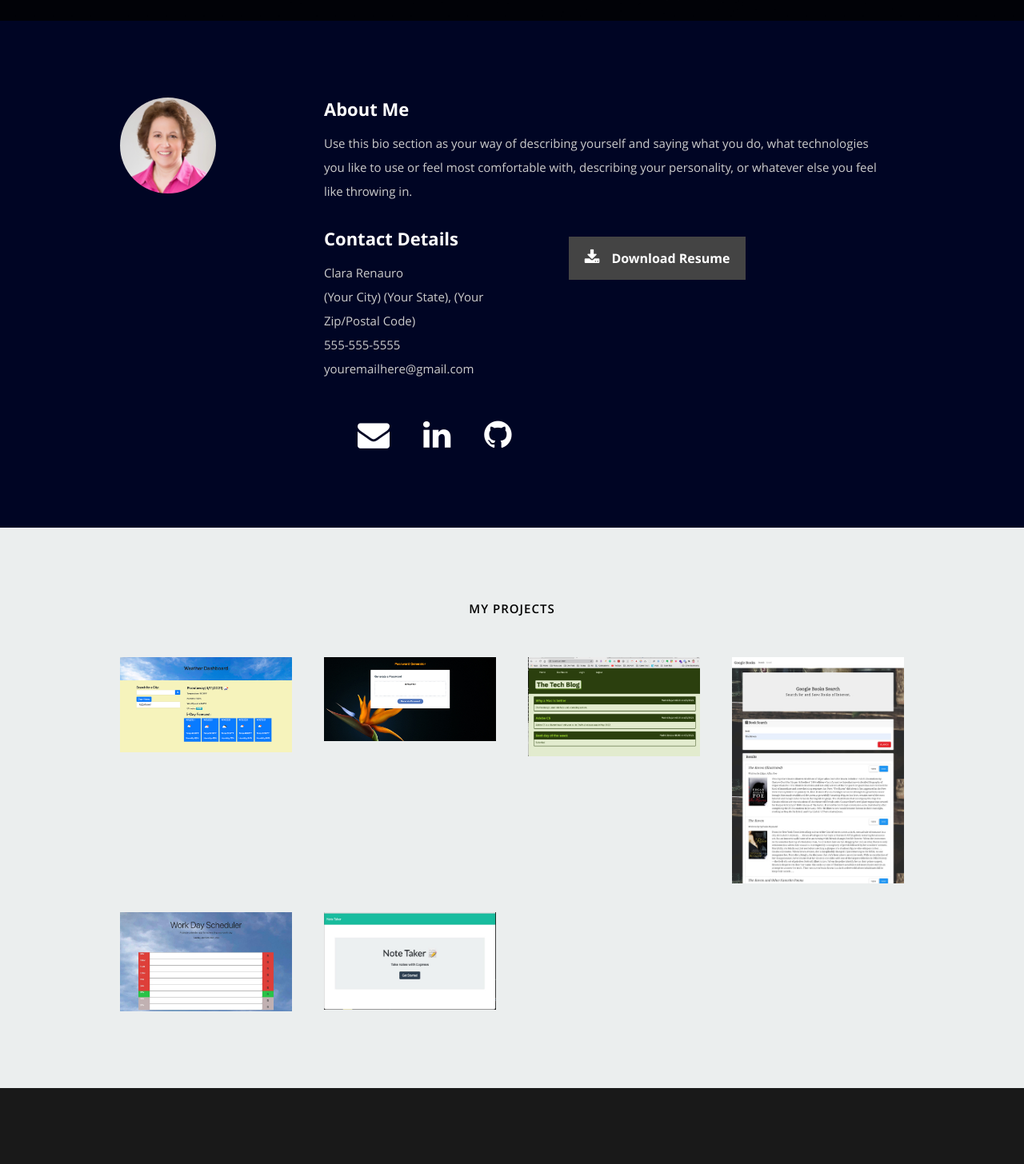
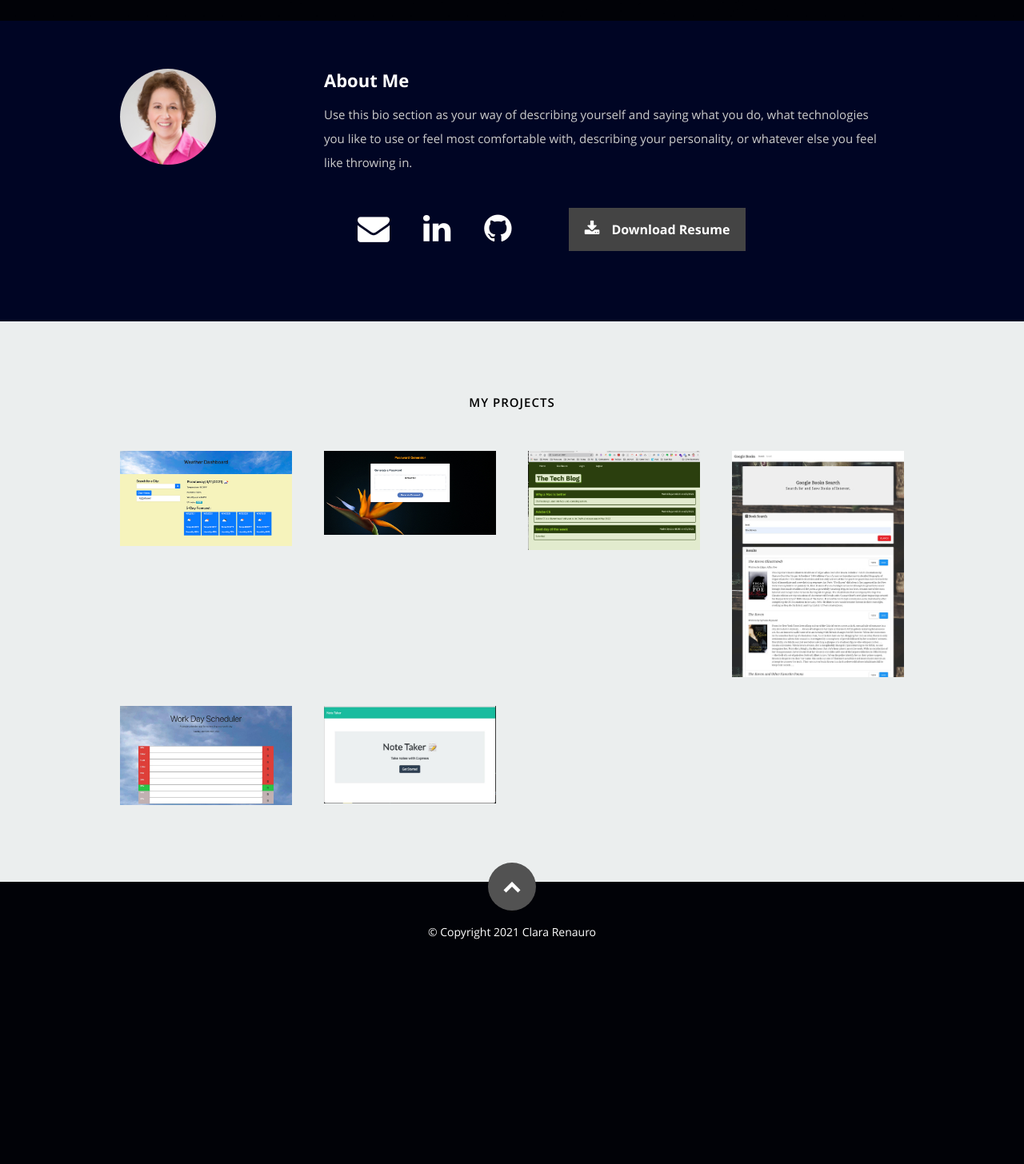
Before and after one commit to CRenauro/ClaraRenauro, a React (Create React App) app: page / in a window 1280 px wide. Shown: the part 774-2230 px from the top of the page at 80% size. After the commit the page ends 1979 px from the top, so only its background shows below. Built offline with nearby package versions, Linux system fonts and the light colour scheme.

Commit message:
minor cleanup

```diff
--- a/public/css/layout.css
+++ b/public/css/layout.css
@@ -12,7 +12,7 @@ body { background: #010207; }
 
 header {
    position: relative;
-   height: 800px;
+   height: 600px;
    min-height: 500px;
    width: 100%;
    background:  url(../images/header.jpg) no-repeat top center;
@@ -60,29 +60,6 @@ header .banner-text hr {
    border-color: #2F2D2E;
    border-color: rgba(150, 150, 150, .1);
 }
-
-
-/* scrolldown link */
-header .scrolldown a {
-   position: absolute;
-   bottom: 30px;
-   left: 50%;
-   margin-left: -29px;
-   color: #fff;
-   display: block;
-   height: 42px;
-   width: 42px;
-   font-size: 42px;
-   line-height: 42px;
-   color: #fff;
-   border-radius: 100%;
-
-   -webkit-transition: all .3s ease-in-out;
-   -moz-transition: all .3s ease-in-out;
-   -o-transition: all .3s ease-in-out;
-   transition: all .3s ease-in-out;
-}
-header .scrolldown a:hover { color: #0762f9; }
 
 /* primary navigation
 --------------------------------------------------------------------- */
@@ -153,8 +130,8 @@ ul#nav li.current a { color: #fe6928; }
 
 #about {
    background: #000524;
-   padding-top: 96px;
-   padding-bottom: 66px;
+   padding-top: 60px;
+   padding-bottom: 40px;
    overflow: hidden;
 }
 
@@ -187,7 +164,7 @@ ul#nav li.current a { color: #fe6928; }
    background: #444;
 }
 #about .download .button:hover {
-   background: #fff;
+   background: #0762f9;
    color: #2B2B2B;
 }
 #about .download .button i {
@@ -558,12 +535,7 @@ ul#nav li.current a { color: #fe6928; }
    padding: 0;
    font-size: 40px;
 }
-#contact {
-   background: #191919;
-   padding-top: 50px;
-   padding-bottom: 102px;
-   color: #636363;
-}
+
 
 #contact a, #contact a:visited  { color: #0762f9; }
 #contact a:hover, #contact a:focus { color: #fff; }
@@ -576,7 +548,7 @@ ul#nav li.current a { color: #fe6928; }
 
 footer {
    padding-top: 48px;
-   margin-bottom: 48px;
+   margin-bottom: 24px;
    color: #010207;
    font-size: 14px;
    text-align: center;
--- a/public/resumeData.json
+++ b/public/resumeData.json
@@ -5,13 +5,11 @@
     "image":"profilepic.jpg",
     "bio":"Use this bio section as your way of describing yourself and saying what you do, what technologies you like to use or feel most comfortable with, describing your personality, or whatever else you feel like throwing in.",
     "contactmessage":"Here is where you should write your message to readers to have them get in contact with you.",
-    "email": "youremailhere@gmail.com",
-    "phone": "555-555-5555",
+
     "address":{
-      "street":"(Your Street)",
-      "city":"(Your City)",
-      "state":"(Your State)",
-      "zip": "(Your Zip/Postal Code)"
+      "city":"Piscataway ",
+      "state":"NJ",
+      "zip": "08854"
     },
     "website": "http://www.timbakerdev.com",
     "resumedownload":"http://timbakerdev.com",
--- a/src/App.js
+++ b/src/App.js
@@ -5,7 +5,6 @@ import "./App.css";
 import Header from "./Components/Header";
 import Footer from "./Components/Footer";
 import About from "./Components/About";
-import Contact from "./Components/Contact";
 import Portfolio from "./Components/Portfolio";
 
 class App extends Component {
@@ -45,7 +44,7 @@ class App extends Component {
         <Header data={this.state.resumeData.main} />
         <About data={this.state.resumeData.main} />
         <Portfolio data={this.state.resumeData.portfolio} />
-        <Contact data={this.state.resumeData.main} />
+
         <Footer data={this.state.resumeData.main} />
       </div>
     );
--- a/src/Components/About.js
+++ b/src/Components/About.js
@@ -4,15 +4,10 @@ class About extends Component {
   render() {
     if (!this.props.data) return null;
 
-    const name = this.props.data.name;
+    // const name = this.props.data.name;
     const profilepic = "images/" + this.props.data.image;
     const bio = this.props.data.bio;
 
-    const city = this.props.data.address.city;
-    const state = this.props.data.address.state;
-    const zip = this.props.data.address.zip;
-    const phone = this.props.data.phone;
-    const email = this.props.data.email;
     const resumeDownload = this.props.data.resumedownload;
 
     const networks = this.props.data.social.map(function (network) {
@@ -37,19 +32,9 @@ class About extends Component {
             <p>{bio}</p>
             <div className="row">
               <div className="columns contact-details">
-                <h2>Contact Details</h2>
-                <p className="address">
-                  <span>{name}</span>
-                  <br />
-                  <span>
-                    {city} {state}, {zip}
-                  </span>
-                  <br />
-                  <span>{phone}</span>
-                  <br />
-                  <span>{email}</span>
-                </p>
+                <ul className="social-links">{networks}</ul>
               </div>
+
               <div className="columns download">
                 <p>
                   <a href={resumeDownload} className="button">
@@ -57,12 +42,9 @@ class About extends Component {
                   </a>
                 </p>
               </div>
-              <div className="twelve columns">
-                <ul className="social-links">{networks}</ul>
-              </div>
+
             </div>
           </div>
-          <div></div>
         </div>
       </section>
     );
--- a/src/Components/Contact.js
+++ /dev/null
@@ -1,30 +0,0 @@
-import React, { Component } from "react";
-
-class Contact extends Component {
-  render() {
-    if (!this.props.data) return null;
-
-
-    const networks = this.props.data.social.map(function(network) {
-      return (
-        <li key={network.name}>
-          <a href={network.url}>
-            <i className={network.className}></i>
-          </a>
-        </li>
-      );
-    });
-
-    return (
-      <section id="contact">
-        <div>
-          <div className="twelve columns">
-          {/* <ul className="social-links">{networks}</ul> */}
-          </div>
-        </div>
-      </section>
-    );
-  }
-}
-
-export default Contact;
--- a/src/Components/Header.js
+++ b/src/Components/Header.js
@@ -4,8 +4,8 @@ class Header extends Component {
   render() {
     if (!this.props.data) return null;
 
-    const project = this.props.data.project;
-    const github = this.props.data.github;
+    // const project = this.props.data.project;
+    // const github = this.props.data.github;
     const name = this.props.data.name;
     const description = this.props.data.description;
 
```
Also changed, not shown: public/images/img.jpg (deleted), public/images/img2.jpg (deleted).
